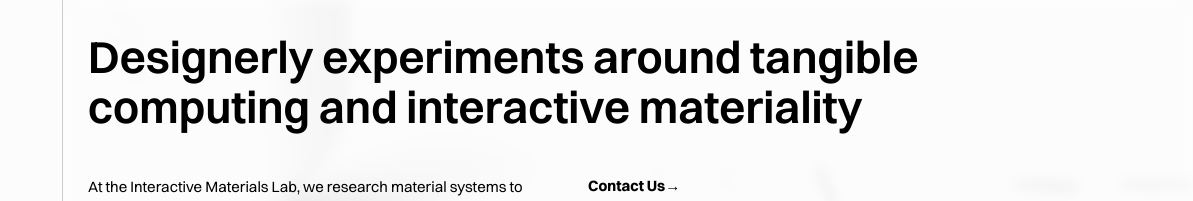
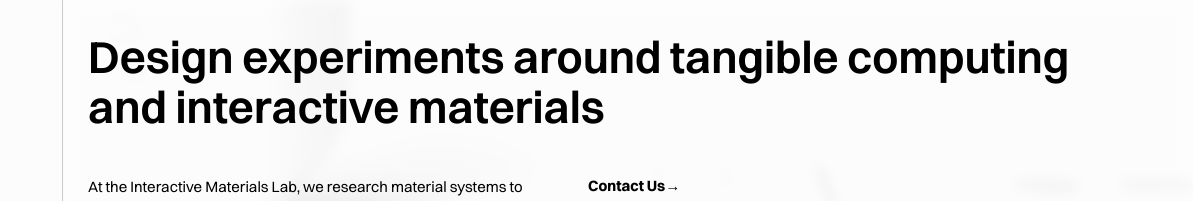
Before and after one commit to interactive-materials/interactive-materials.github.io, a plain HTML site: page index.html in a window 1280 px wide. Shown: the top 201 px of the page, 87-1280 px from the left. Drawn offline with Linux system fonts and the light colour scheme.

Commit message:
front matter change

```diff
--- a/index.html
+++ b/index.html
@@ -47,7 +47,7 @@
         <div id="start-bg"></div>
         <div id="blurb">
           <p>
-            Designerly experiments around tangible computing and interactive materiality
+            Design experiments around tangible computing and interactive materials
           </p>
         </div>
 
```
